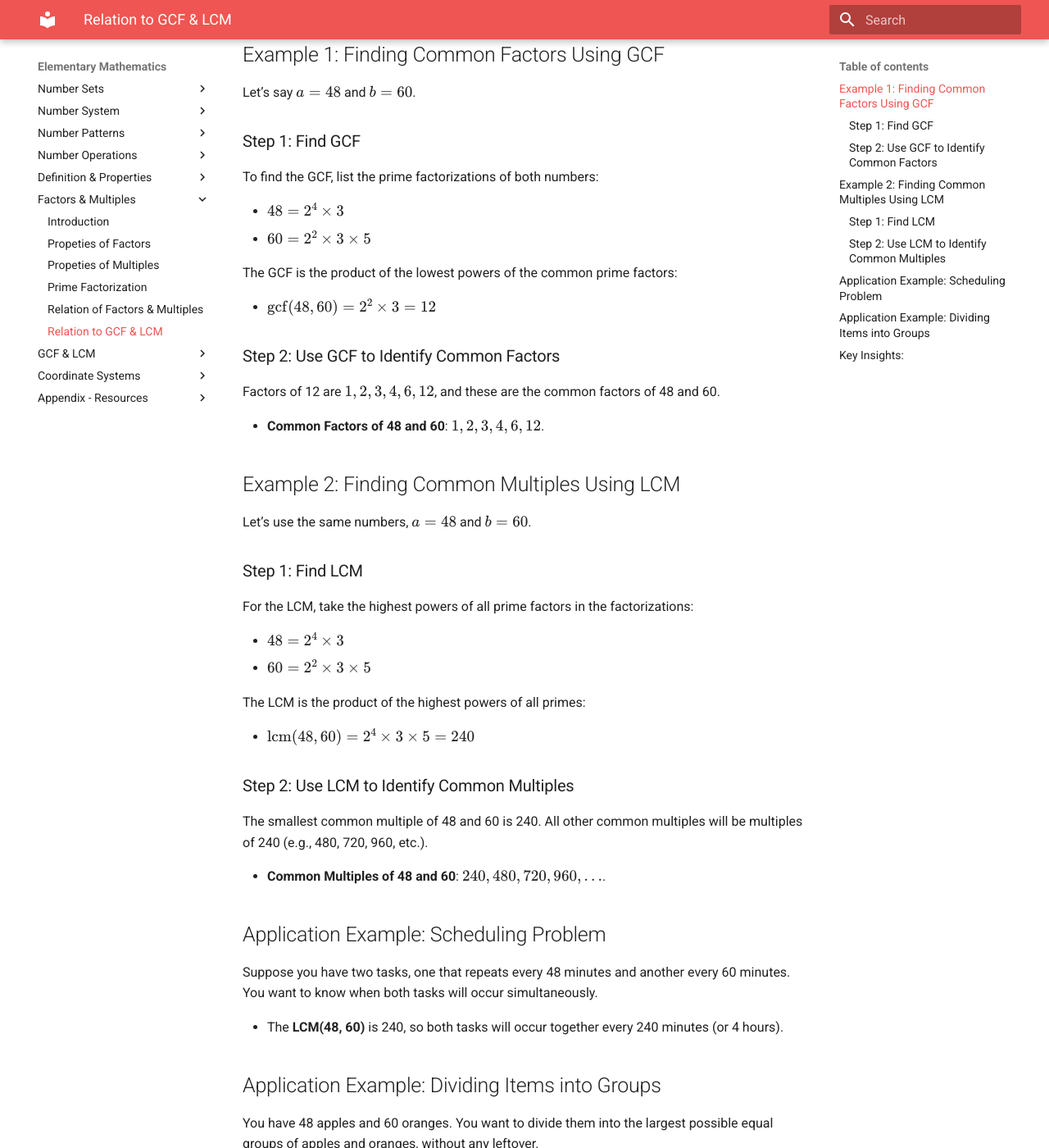
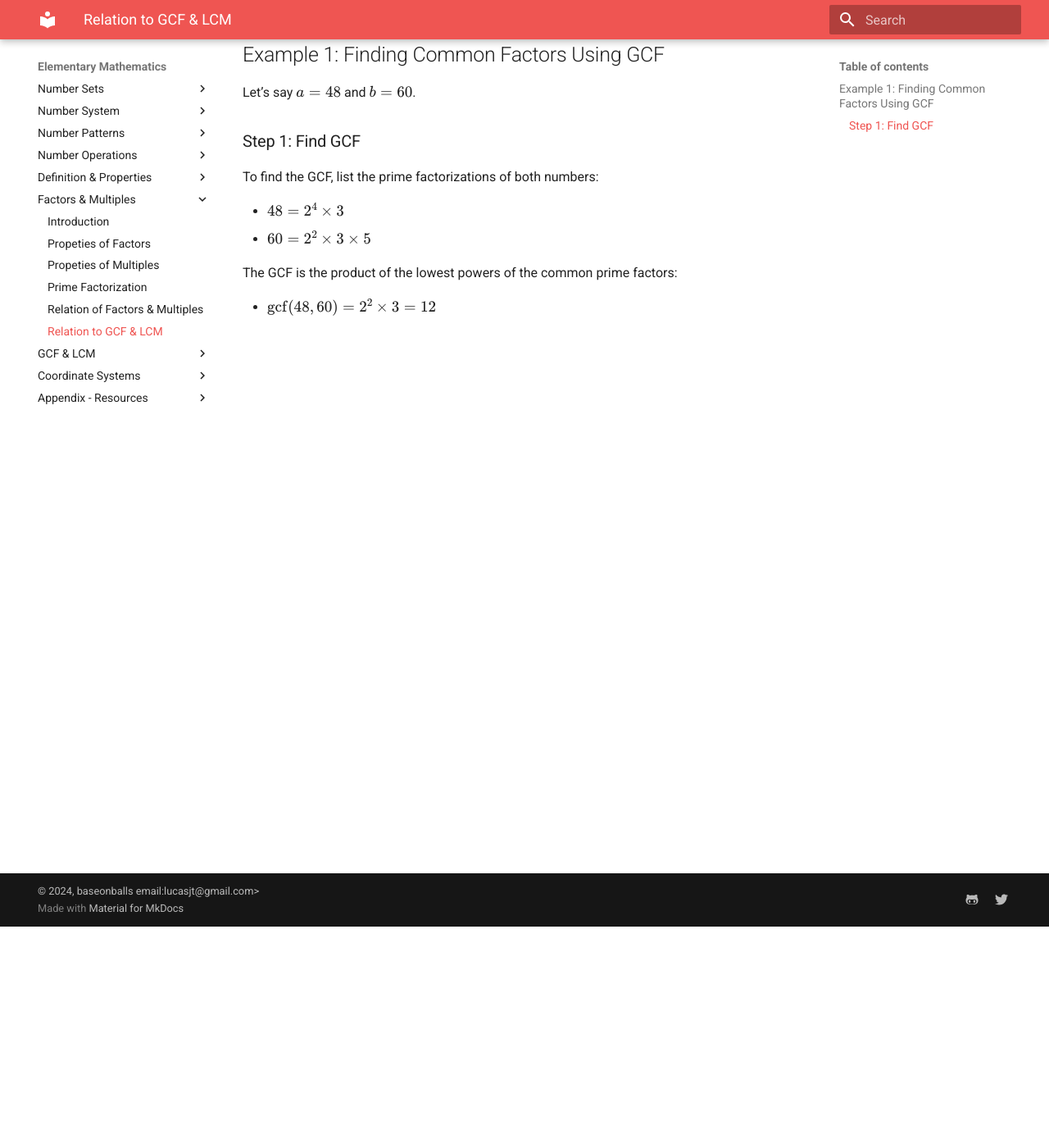
Before and after one commit to baseonballs/mpower-sitedocs, an MkDocs documentation site: the page built from site-docs/mathematics/elem/core-concepts/factors-multiples/relation-to-gcf-lcm.md, in a window 1280 px wide and 1400 px high, scrolled down 270 px. Shown: the whole window at 82% size. Built offline with MkDocs 1.6.1 and Material for MkDocs 9.7.7, drawn with Linux system fonts in a browser that asks for light colours; formulas are drawn with MathJax 3; some of the changed text lies outside the part shown.

```diff
--- a/site-docs/mathematics/elem/core-concepts/factors-multiples/relation-to-gcf-lcm.md
+++ b/site-docs/mathematics/elem/core-concepts/factors-multiples/relation-to-gcf-lcm.md
@@ -16,47 +16,3 @@
 The GCF is the product of the lowest powers of the common prime factors:
 
 - \( \text{gcf}(48, 60) = 2^2 \times 3 = 12 \)
-
-### Step 2: Use GCF to Identify Common Factors
-
-Factors of 12 are \( 1, 2, 3, 4, 6, 12 \), and these are the common factors of 48 and 60.
-
-- **Common Factors of 48 and 60**: \( 1, 2, 3, 4, 6, 12 \).
-
-## Example 2: Finding Common Multiples Using LCM
-
-Let’s use the same numbers, \( a = 48 \) and \( b = 60 \).
-
-### Step 1: Find LCM
-
-For the LCM, take the highest powers of all prime factors in the factorizations:
-
-- \( 48 = 2^4 \times 3 \)
-- \( 60 = 2^2 \times 3 \times 5 \)
-
-The LCM is the product of the highest powers of all primes:
-
-- \( \text{lcm}(48, 60) = 2^4 \times 3 \times 5 = 240 \)
-
-### Step 2: Use LCM to Identify Common Multiples
-
-The smallest common multiple of 48 and 60 is 240. All other common multiples will be multiples of 240 (e.g., 480, 720, 960, etc.).
-
-- **Common Multiples of 48 and 60**: \( 240, 480, 720, 960, \ldots \).
-
-## Application Example: Scheduling Problem
-
-Suppose you have two tasks, one that repeats every 48 minutes and another every 60 minutes. You want to know when both tasks will occur simultaneously.
-
-- The **LCM(48, 60)** is 240, so both tasks will occur together every 240 minutes (or 4 hours).
-
-## Application Example: Dividing Items into Groups
-
-You have 48 apples and 60 oranges. You want to divide them into the largest possible equal groups of apples and oranges, without any leftover.
-
-- The **GCF(48, 60)** is 12, so you can divide them into 12 equal groups, each containing 4 apples and 5 oranges.
-
-## Key Insights:
-
-- The **GCF** helps with division problems where you're trying to break something into the largest possible equal groups.
-- The **LCM** helps with scheduling or combining events/tasks that happen at different intervals.
```
